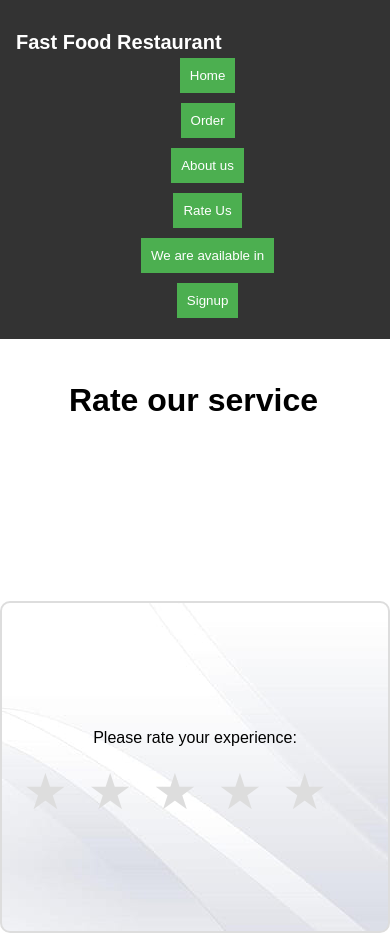
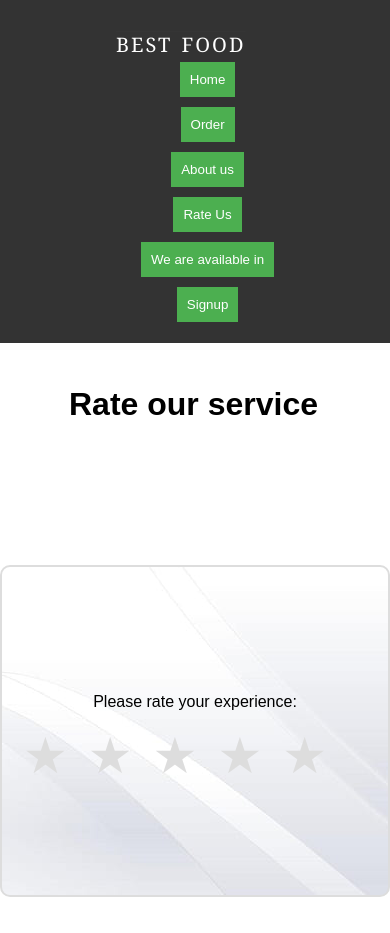
Before and after one commit to Pixel04M/00016881_WT_CW_SEM1, a plain HTML site: page pages/Feddbackpage.html in a window 390 px wide. After the commit the page ends 897 px from the top, so only its background shows below. Drawn offline with Linux system fonts and the light colour scheme.

Commit message:
Final changes on 22/11/2023

```diff
--- a/pages/Feddbackpage.html
+++ b/pages/Feddbackpage.html
@@ -9,7 +9,7 @@
 <body>
     <header>
         <div class="logo">
-            <h1 class="animated-text">Fast Food Restaurant</h1>
+            <h1 class="animated-text">BEST FOOD </h1>
         </div>
         <nav>
             <ul>
--- a/scripts/java.js
+++ b/scripts/java.js
@@ -92,5 +92,5 @@ function submitRating(event) {
 function showThankYouMessage(rating) {
     const thankYouMessage = document.getElementById('thank-you-message');
     thankYouMessage.style.display = 'block';
-    thankYouMessage.textContent = `Thank you for rating us out of  ${rating} stars!`;
+    thankYouMessage.textContent = `Thank you for rating us 5 out of   ${rating} stars!`;
 }
--- a/scripts/style.css
+++ b/scripts/style.css
@@ -6,7 +6,7 @@ body {
 
 header {
     display: flex;
-    justify-content: space-between; /* Add space between logo and navigation links */
+    justify-content: space-between;
     align-items: center;
     background-color: #333;
     color: #fff;
@@ -16,8 +16,20 @@ header {
 }
 
 h1 {
-    font-size: 24px;
+
     margin: 0;
+    font-family: Georgia, serif;
+    font-size: 34px;
+    letter-spacing: 2px;
+    word-spacing: 2px;
+    color: white;
+    font-weight: normal;
+    text-decoration: overline solid rgb(68, 68, 68);
+    font-style: normal;
+    font-variant: small-caps;
+    text-transform: uppercase;
+    position: relative;
+    left: 100px;
 }
 
 nav ul {
@@ -34,12 +46,12 @@ nav ul li {
 /*  responsiveness */
 @media screen and (max-width: 768px) {
     header {
-        flex-direction: column; /* Stack items vertically on smaller screens */
+        flex-direction: column;
         align-items: flex-start;
     }
 
     nav ul {
-        margin-top: 10px; /* Add space between logo and navigation links */
+        margin-top: 10px;
         flex-direction: column;
         align-items: center;
     }
@@ -63,7 +75,7 @@ nav ul li {
         width: 100%;
     }
     .rating-section {
-        max-width: 100%; /* Adjust for smaller screens */
+        max-width: 100%;
         padding: 20px;
     }
 
@@ -233,7 +245,7 @@ a {
 }
 
 #map img {
-    max-width: 100%; /* Make the image responsive */
+    max-width: 100%;
     height: auto;
 }
 
@@ -373,16 +385,16 @@ input {
     margin: 10px;
     padding: 10px;
     text-align: center;
-    width: 200px; /* Adjust as needed */
+    width: 200px;/
 }
 
 .product-list img {
     max-width: 100%;
     height: auto;
-    margin: 10px; /* Equal spacing on all sides */
-    /* Set a fixed size for the images */
-    width: 150px; /* Adjust this value as needed */
-    height: 150px; /* Adjust this value as needed */
+    margin: 10px;
+
+    width: 150px;
+    height: 150px;
 }
 
 /* Order button styles */
@@ -413,12 +425,12 @@ input {
     }
 
     .product-list {
-        flex-direction: column; /* Stack products vertically on smaller screens */
+        flex-direction: column;
         align-items: center;
     }
 
     .product-container {
-        width: 80%; /* Adjust for smaller screens */
+        width: 80%;
     }
 }
 .typing {
@@ -519,13 +531,13 @@ summary{
 .rating-section {
     text-align: center;
     padding: 110px 60px;
-    background-color: #f9f9f9; /* Light gray background */
-    border: 2px solid #ddd; /* Border color */
-    border-radius: 10px; /* Rounded corners */
-    max-width: 400px; /* Adjust as needed */
-    margin: 0 auto; /* Center the rating section */
+    background-color: #f9f9f9;
+    border: 2px solid #ddd;
+    border-radius: 10px;
+    max-width: 400px;
+    margin: 0 auto;
     position: relative;
-    top: 140px;
+    top: 100px;
     background-image: url("../images/background4.jpg");
 }
 
@@ -545,13 +557,13 @@ summary{
 }
 
 .star.selected {
-    color: #fdd835; /* Material Design Yellow 600 */
+    color: #fdd835;
 }
 
 #thank-you-message {
     margin-top: 20px;
     font-weight: bold;
-    color: #4caf50; /* Material Design Green 500 */
+    color: #4caf50;
 }
 
 h4 {
--- a/style.css
+++ b/style.css
@@ -6,7 +6,7 @@ body {
 
 header {
     display: flex;
-    justify-content: space-between; /* Add space between logo and navigation links */
+    justify-content: space-between;
     align-items: center;
     background-color: #333;
     color: #fff;
@@ -16,8 +16,20 @@ header {
 }
 
 h1 {
-    font-size: 24px;
+
     margin: 0;
+    font-family: Georgia, serif;
+    font-size: 34px;
+    letter-spacing: 2px;
+    word-spacing: 2px;
+    color: white;
+    font-weight: normal;
+    text-decoration: overline solid rgb(68, 68, 68);
+    font-style: normal;
+    font-variant: small-caps;
+    text-transform: uppercase;
+    position: relative;
+    left: 100px;
 }
 
 nav ul {
@@ -34,12 +46,12 @@ nav ul li {
 /*  responsiveness */
 @media screen and (max-width: 768px) {
     header {
-        flex-direction: column; /* Stack items vertically on smaller screens */
+        flex-direction: column;
         align-items: flex-start;
     }
 
     nav ul {
-        margin-top: 10px; /* Add space between logo and navigation links */
+        margin-top: 10px;
         flex-direction: column;
         align-items: center;
     }
@@ -63,7 +75,7 @@ nav ul li {
         width: 100%;
     }
     .rating-section {
-        max-width: 100%; /* Adjust for smaller screens */
+        max-width: 100%;
         padding: 20px;
     }
 
@@ -71,7 +83,7 @@ nav ul li {
         font-size: 1.5em;
     }
 }
-/* resposiveness*/
+/* resposiveness  end*/
  ul  li a {
     color: #fff;
     text-decoration: none;
@@ -374,16 +386,16 @@ input {
     margin: 10px;
     padding: 10px;
     text-align: center;
-    width: 200px; /* Adjust as needed */
+    width: 200px;
 }
 
 .product-list img {
     max-width: 100%;
     height: auto;
-    margin: 10px; /* Equal spacing on all sides */
-    /* Set a fixed size for the images */
-    width: 150px; /* Adjust this value as needed */
-    height: 150px; /* Adjust this value as needed */
+    margin: 10px;
+
+    width: 150px;
+    height: 150px;
 }
 
 /* Order button styles */
@@ -414,12 +426,12 @@ input {
     }
 
     .product-list {
-        flex-direction: column; /* Stack products vertically on smaller screens */
+        flex-direction: column;
         align-items: center;
     }
 
     .product-container {
-        width: 80%; /* Adjust for smaller screens */
+        width: 80%;
     }
 }
 .typing {
@@ -520,11 +532,11 @@ summary{
 .rating-section {
     text-align: center;
     padding: 110px 60px;
-    background-color: #f9f9f9; /* Light gray background */
-    border: 2px solid #ddd; /* Border color */
-    border-radius: 10px; /* Rounded corners */
-    max-width: 400px; /* Adjust as needed */
-    margin: 0 auto; /* Center the rating section */
+    background-color: #f9f9f9;
+    border: 2px solid #ddd;
+    border-radius: 10px;
+    max-width: 400px;
+    margin: 0 auto;
     position: relative;
     top: 140px;
     background-image: url("../images/background4.jpg");
@@ -546,13 +558,13 @@ summary{
 }
 
 .star.selected {
-    color: #fdd835; /* Material Design Yellow 600 */
+    color: #fdd835;
 }
 
 #thank-you-message {
     margin-top: 20px;
     font-weight: bold;
-    color: #4caf50; /* Material Design Green 500 */
+    color: #4caf50;
 }
 
 h4 {
@@ -577,8 +589,8 @@ h4 {
 .menu-item img {
     width: 100%;
     height: auto;
-    max-height: 150px; /* Set a fixed height for the images; adjust as needed */
-    border-radius: 8px; /* Optional: Add border-radius for rounded corners */
+    max-height: 150px;
+    border-radius: 8px;
 }
 
 .price {
--- a/template.css
+++ /dev/null
@@ -1,72 +0,0 @@
-body {
-    font-family: 'Segoe UI', Tahoma, Geneva, Verdana, sans-serif;
-    background-color: #f5f5f5;
-    margin: 0;
-    padding: 0;
-    box-sizing: border-box;
-}
-
-header {
-    background-color: #2c3e50;
-    color: #ecf0f1;
-    text-align: center;
-    padding: 1em 0;
-}
-
-.header-content {
-    max-width: 800px;
-    margin: 0 auto;
-}
-
-main {
-    max-width: 800px;
-    margin: 20px auto;
-    background-color: #fff;
-    border-radius: 5px;
-    box-shadow: 0 0 20px rgba(0, 0, 0, 0.1);
-    overflow: hidden;
-}
-
-h1, h2, h3 {
-    color: #2c3e50;
-}
-
-section {
-    padding: 20px;
-    border-bottom: 1px solid #ecf0f1;
-}
-
-ul {
-    list-style: none;
-    padding: 0;
-}
-
-li {
-    margin-bottom: 10px;
-}
-
-a {
-    color: #3498db;
-    text-decoration: none;
-}
-
-a:hover {
-    text-decoration: underline;
-}
-
-.social-media {
-    padding: 0;
-    display: flex;
-    gap: 10px;
-}
-
-.social-media a {
-    color: #3498db;
-}
-
-footer {
-    background-color: #2c3e50;
-    color: #ecf0f1;
-    text-align: center;
-    padding: 1em 0;
-}
```
Also changed, not shown: index.html (+2 -2 lines), pages/Aboutus.html (+9 -7 lines), pages/loactionpage.html (+1 -1 lines), pages/orderboard.html (+2 -2 lines), pages/signup.html (+2 -2 lines), images/evos.png (deleted).
